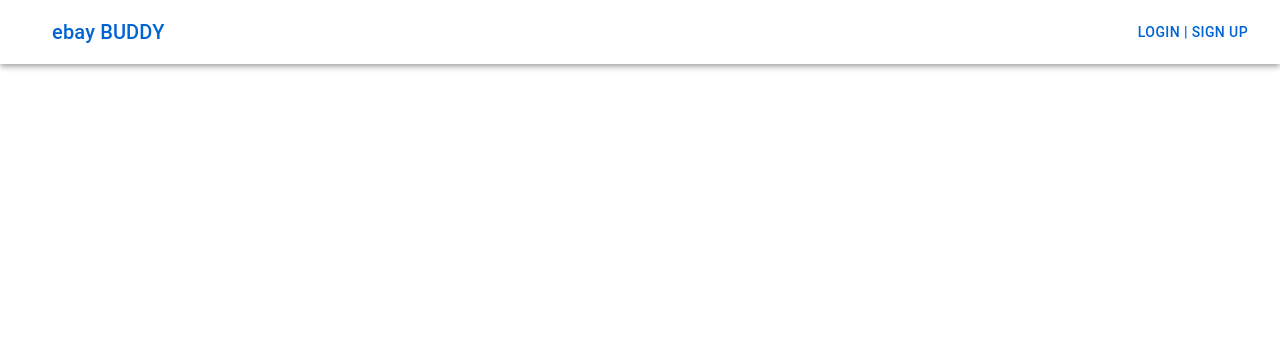
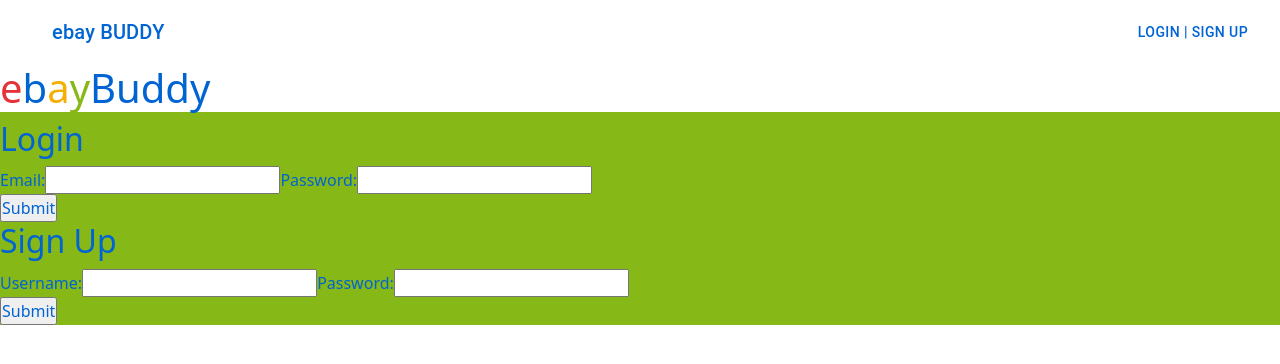
Before and after one commit to StarDotJPG/ebay-buddy, a React (Create React App) app in the folder Develop/client/: page / in a window 1280 px wide. Shown: the top 364 px of the page. Built offline with nearby package versions, Linux system fonts and the light colour scheme.

Commit message:
login fixes and added loginButtonHandler

```diff
--- a/Develop/client/src/App.js
+++ b/Develop/client/src/App.js
@@ -8,6 +8,7 @@
 } from '@apollo/client';
 import { setContext } from '@apollo/client/link/context';
 
+import Login from "./components/Login/index.js"
 import Search from "./components/Search/index.js";
 import Appbar from "./components/Appbar/index.js";
 import Donation from './components/Donation/index';
@@ -45,10 +46,10 @@
           <Appbar />
           <main>
             <Routes>
-              {/* <Route
+              {<Route
                 path="/"
-                element={<Home />}
-              /> */}
+                element={<Login />}
+              />}
               <Route
                 path="/search"
                 element={<Search />}
--- a/Develop/client/src/components/Login/index.js
+++ b/Develop/client/src/components/Login/index.js
@@ -1,30 +1,55 @@
 import React from 'react';
 import './style.css'
 
+
 export default function Login() {
+
+
+    function loginButtonHandler(event) {
+
+        event.preventDefault()
+
+        const userEmail = document.querySelector('#user-email').value.trim()
+        const password = document.querySelector('#user-pass').value.trim()
+
+        console.log("Login button clicked!")
+
+        if (userEmail && password) {
+            // graphQL login stuff
+        }
+
+        else {
+            // error handling for no entry
+        }
+
+    }
+
+
     return (
         <>
-     <header class="loginHeader">
+            <header className="loginHeader">
                 <h1>
-    <span style={{color: red}}>e</span>
-    <span style={{color: blue}}>b</span>
-    <span style={{color: yellow}}>a</span>
-    <span style={{color: "#86B817"}}>y</span>
-    <span style={{color: Blue}}>Buddy</span>
+                    <span style={{ color: "#e53238" }}>e</span>
+                    <span style={{ color: "#0064D3" }}>b</span>
+                    <span style={{ color: "#f5af02" }}>a</span>
+                    <span style={{ color: "#86B817" }}>y</span>
+                    <span style={{ color: "#0064D3" }}>Buddy</span>
                 </h1>
             </header>
+            <form onSubmit={(event) => { loginButtonHandler(event) }}>
                 <div className='login'>
                     <h2>Login</h2>
-          <label>Username:</label>
-          <input type="text" name="Username" required />
+                    <label>Email:</label>
+                    <input type="text" name="email" id="user-email" required />
                     <label>Password:</label>
-                <input type="password" name="password" required />
+                    <input type="password" name="password" id="user-pass" required />
                 </div>
                 <div className="submitBtn">
                     <input type="submit" />
                 </div>
+            </form>
             <h2>Sign Up</h2>
-    <div className ='signup'>
+            <div className='signup'>
                 <label>Username:</label>
                 <input type="text" name="Username" required />
                 <label>Password:</label>
```
Lines whose indentation alone changed are shown as unchanged.
